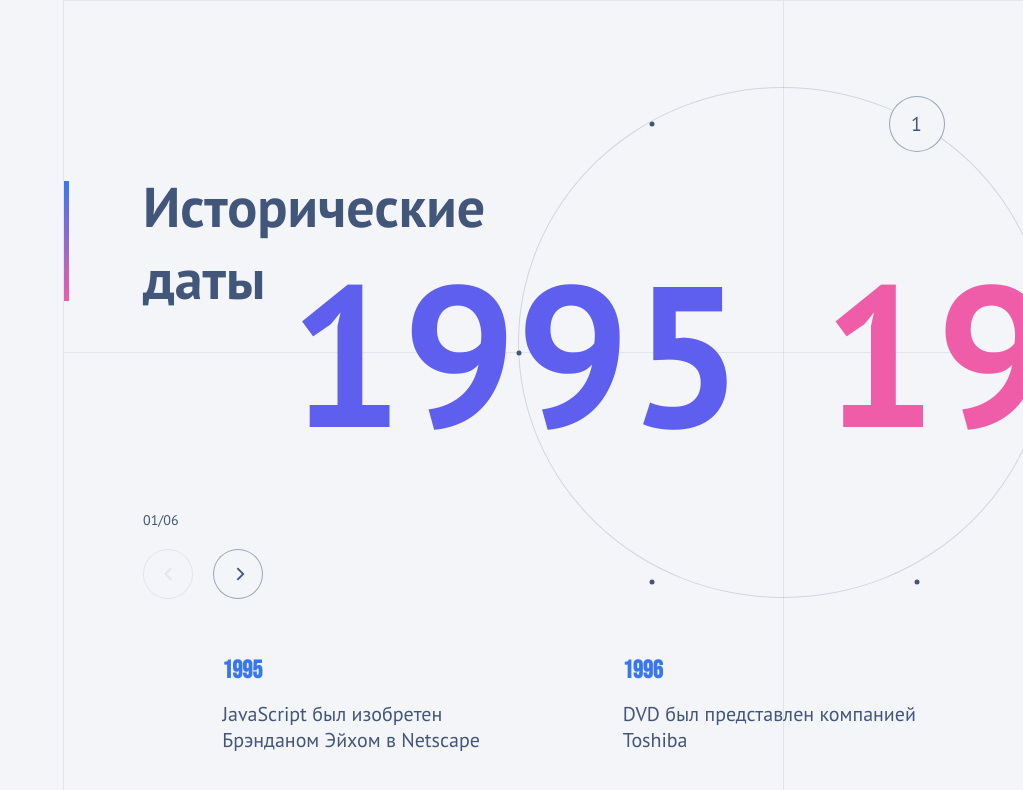
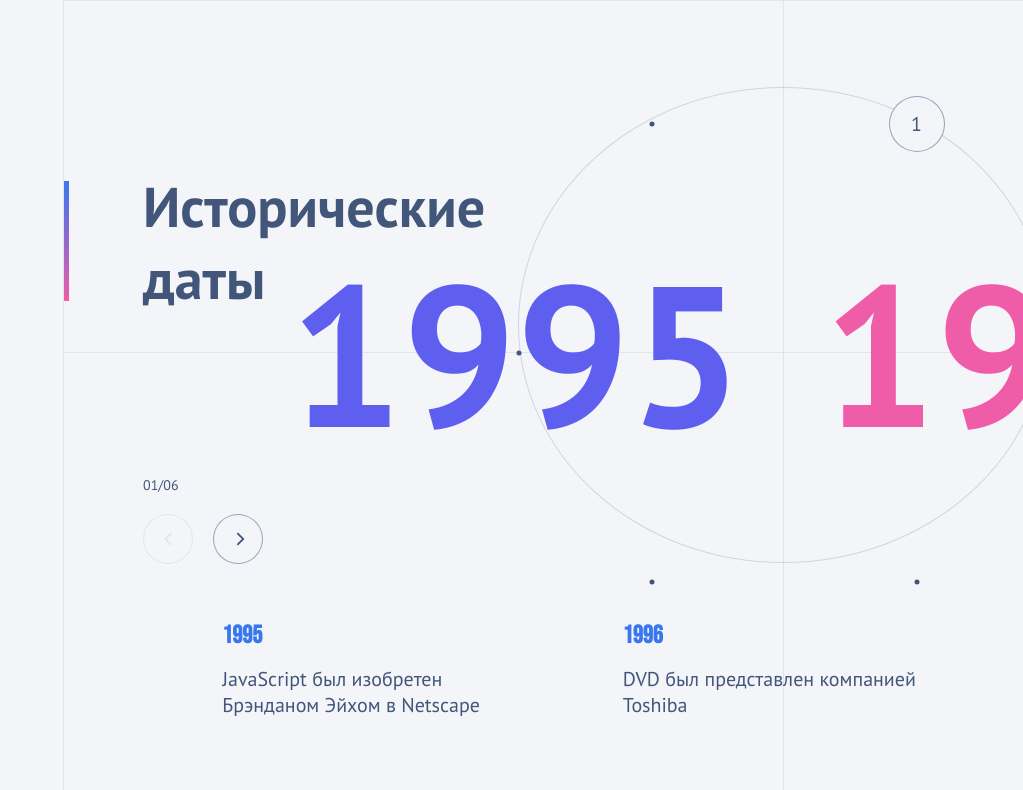
Before and after one commit to MashaBogdanova/historical-dates, a Next.js app: page / in a window 1280 px wide. Shown: the top 790 px of the page, without its empty margins (257-1280 px from the left). Built offline with nearby package versions, Linux system fonts and the light colour scheme.

Commit message:
fix: slider height

```diff
--- a/src/app/components/slider/slider.module.scss
+++ b/src/app/components/slider/slider.module.scss
@@ -8,7 +8,7 @@
   display: flex;
   flex-direction: column;
   gap: 2rem;
-  height: 15rem;
+  height: 20rem;
 
   @include media-mobile {
     flex-grow: 1;
```
